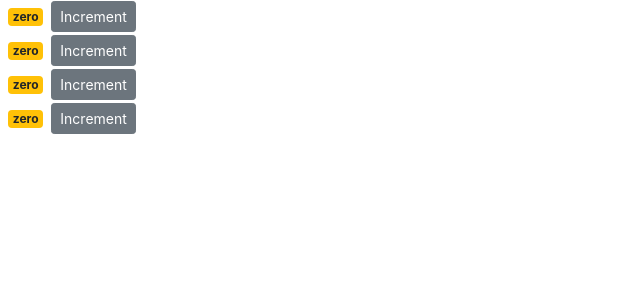
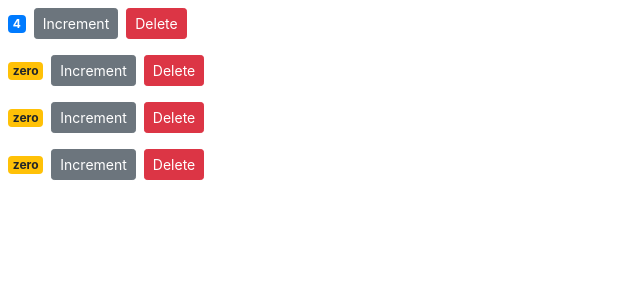
Before and after one commit to pnguye11/react_beginner, a React (Create React App) app: page / in a window 1280 px wide. Shown: the top 300 px of the page, without its empty margins (0-640 px from the left). Built offline with nearby package versions, Linux system fonts and the light colour scheme.

Commit message:
implement delete button function

```diff
--- a/src/components/counterComponent.jsx
+++ b/src/components/counterComponent.jsx
@@ -2,7 +2,7 @@
 
 class Counter extends Component {
   state = {
-    value: this.props.value,
+    value: this.props.counter.value,
 
     // imageUrl: "https://picsum.photos/200",
   };
@@ -31,6 +31,12 @@
         >
           Increment
         </button>
+        <button
+          onClick={() => this.props.onDelete(this.props.counter.id)}
+          className="btn btn-danger btn-sm m-2"
+        >
+          Delete
+        </button>
       </div>
     );
   }
--- a/src/components/counters.jsx
+++ b/src/components/counters.jsx
@@ -4,17 +4,26 @@
 class Counters extends Component {
   state = {
     counters: [
-      { id: 1, value: 0 },
+      { id: 1, value: 4 },
       { id: 2, value: 0 },
       { id: 3, value: 0 },
       { id: 4, value: 0 },
     ],
   };
+
+  handleDelete = (counterId) => {
+    const counters = this.state.counters.filter((c) => c.id !== counterId);
+    this.setState({ counters });
+  };
   render() {
     return (
       <div>
         {this.state.counters.map((counter) => (
-          <Counter key={counter.id} value={counter.value}></Counter>
+          <Counter
+            key={counter.id}
+            onDelete={this.handleDelete}
+            counter={counter}
+          ></Counter>
         ))}
       </div>
     );
```
Also changed, not shown: 1 other file (tests, documents, lock files or other folders).
